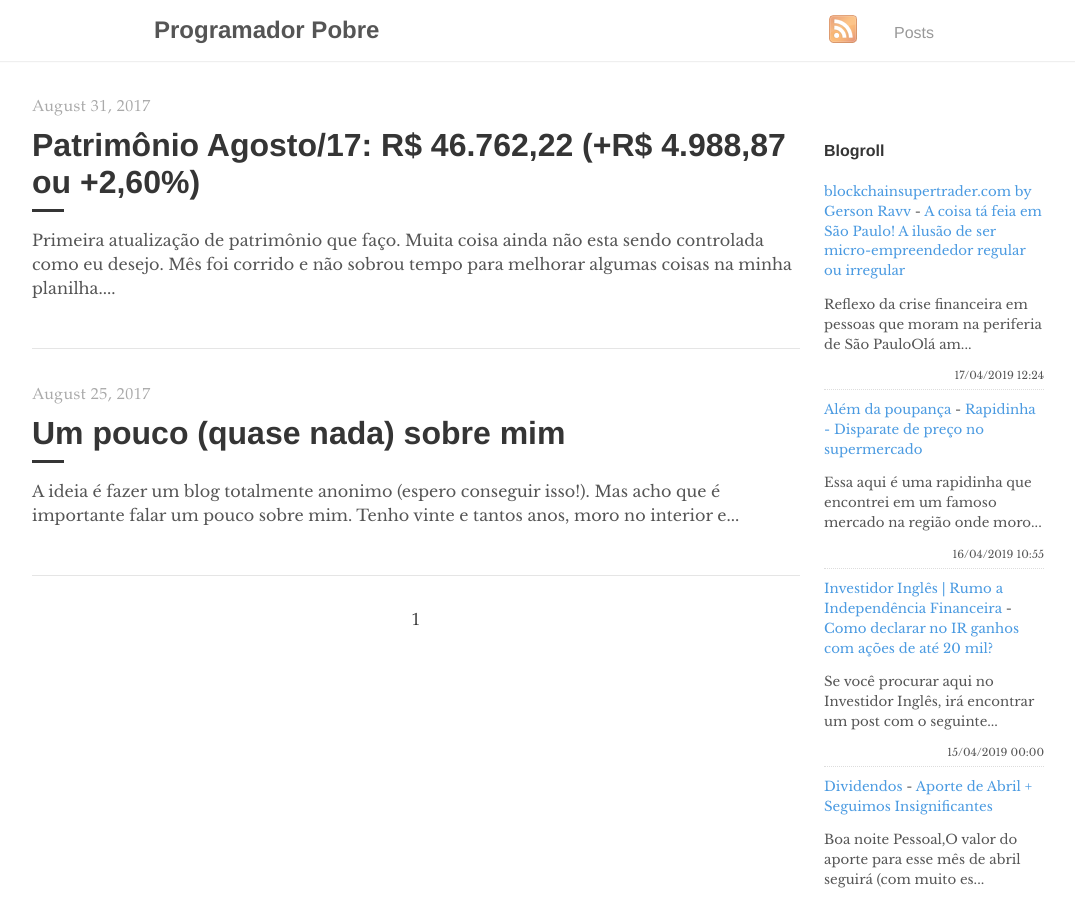
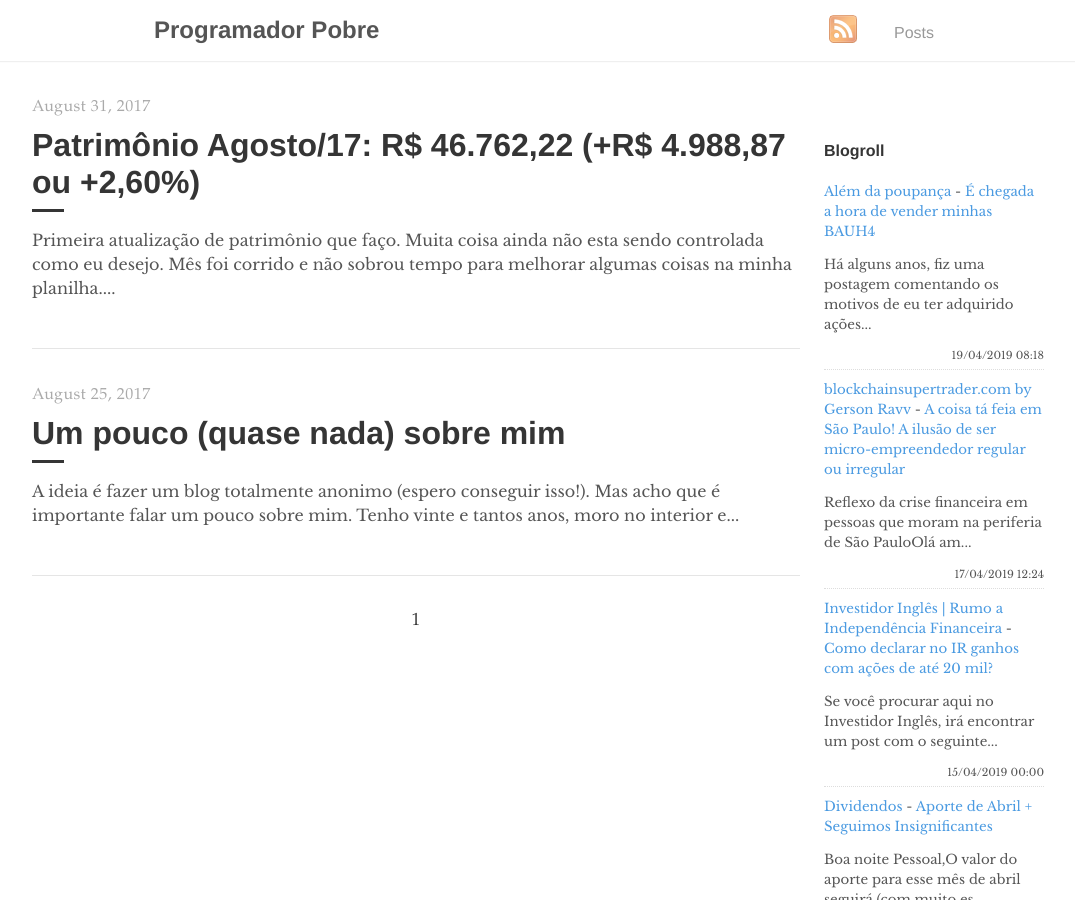
Before and after one commit to programadorpobre/programadorpobre.github.io, a Jekyll site: the page built from index.html, in a window 1280 px wide and 900 px high. Shown: the whole window, without its empty margins (96-1171 px from the left). Built offline with Jekyll 4.4.1, drawn with Linux system fonts in a browser that asks for light colours; the list of posts is cut into pages by our own code; comment, search, counter and statistics services are not loaded.

Commit message:
[ci skip] travis #622

```diff
--- a/_includes/feed-entries.html
+++ b/_includes/feed-entries.html
@@ -1,12 +1,12 @@
+<div class="feed-entry">
+    <a class="feed-entry-site-name" href="https://alemdapoupanca.blogspot.com/">Além da poupança</a> - <a class="feed-entry-title" href="https://alemdapoupanca.blogspot.com/2019/04/e-chegada-hora-de-vender-minhas-bauh4.html">É chegada a hora de vender minhas BAUH4</a>
+    <p class="feed-entry-summary">Há alguns anos, fiz uma postagem comentando os motivos de eu ter adquirido ações...</p>
+    <time datetime="2019-04-19T08:18:00.001-03:00">19/04/2019 08:18</time>
+</div>
 <div class="feed-entry">
     <a class="feed-entry-site-name" href="http://www.blockchainsupertrader.com/">blockchainsupertrader.com by Gerson Ravv</a> - <a class="feed-entry-title" href="http://www.blockchainsupertrader.com/2019/04/a-coisa-ta-feia-em-sao-paulo-ilusao-de.html">A coisa tá feia em São Paulo! A ilusão de ser micro-empreendedor regular ou irregular</a>
     <p class="feed-entry-summary">Reflexo da crise financeira em pessoas que moram na periferia de São PauloOlá am...</p>
     <time datetime="2019-04-17T12:24:00.002-03:00">17/04/2019 12:24</time>
-</div>
-<div class="feed-entry">
-    <a class="feed-entry-site-name" href="https://alemdapoupanca.blogspot.com/">Além da poupança</a> - <a class="feed-entry-title" href="https://alemdapoupanca.blogspot.com/2019/04/rapidinha-disparate-de-preco-no.html">Rapidinha - Disparate de preço no supermercado</a>
-    <p class="feed-entry-summary">Essa aqui é uma rapidinha que encontrei em um famoso mercado na região onde moro...</p>
-    <time datetime="2019-04-16T10:55:00.000-03:00">16/04/2019 10:55</time>
 </div>
 <div class="feed-entry">
     <a class="feed-entry-site-name" href="https://www.investidoringles.com/">Investidor Inglês | Rumo a Independência Financeira</a> - <a class="feed-entry-title" href="https://www.investidoringles.com/2019/04/como-preencher-ganhos-liquidos-isentos-imposto-renda.html">Como declarar no IR ganhos com ações de até 20 mil?</a>
```
